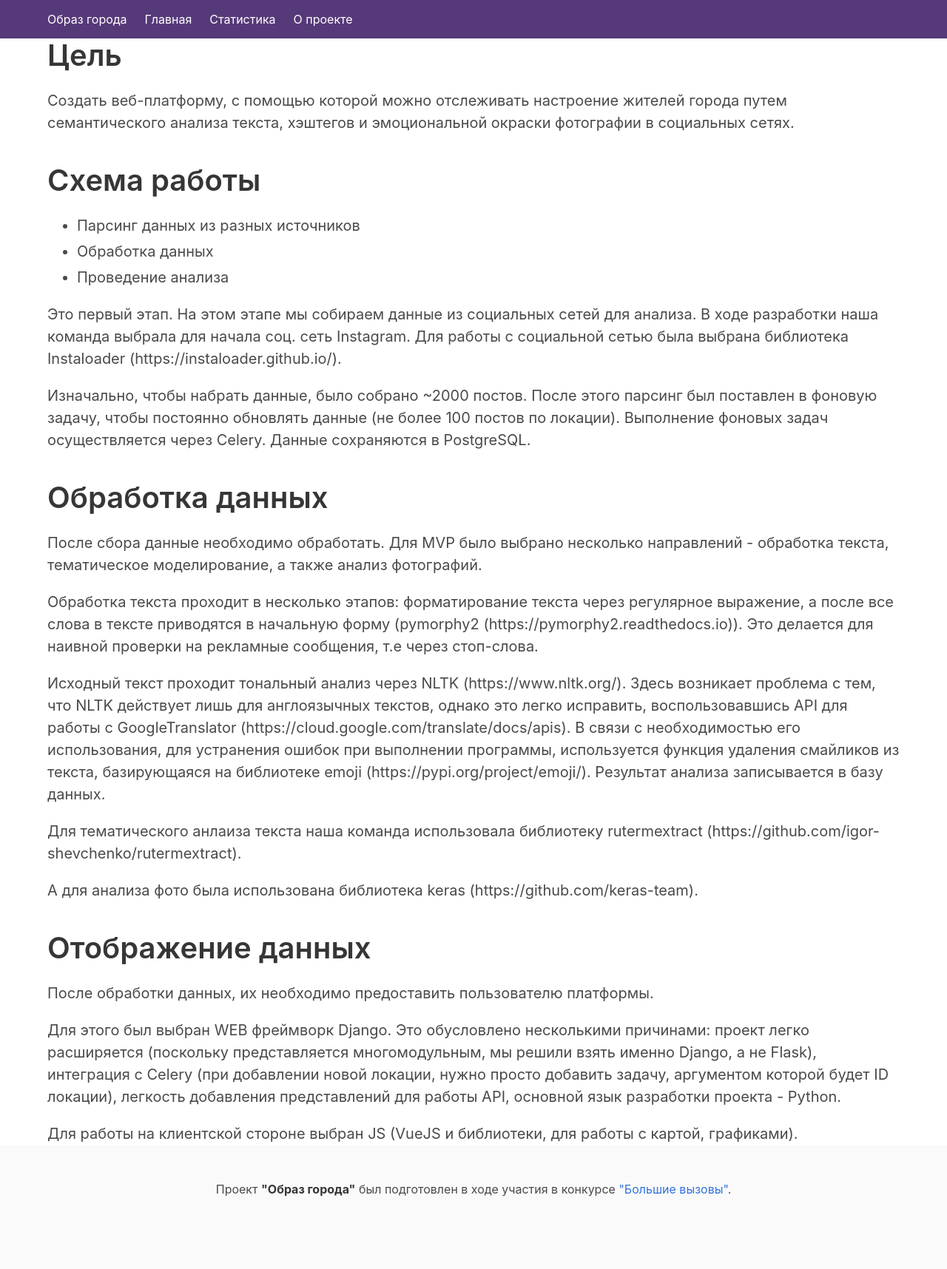
After one commit to CityISO/main, a Django app: template templates/about.html in a window 1280 px wide. The commit adds this page. Shown: the whole page at 74% size. Run offline with Django 3.2, Linux system fonts and the light colour scheme; the template is opened without the code that fills it, so the values that code supplies are empty; parts of the project's set-up code (start-up, migrations or seed data) failed here and were passed over.

Commit message:
+ about page

```diff
--- /dev/null
+++ b/templates/about.html
@@ -0,0 +1,60 @@
+{% extends 'base.html' %}
+
+{% block content %}
+     <div class="container">
+        <div class="content is-medium">
+            <h1 class="title">Цель</h1>
+
+            <p>Создать веб-платформу, с помощью которой можно отслеживать настроение жителей города путем семантического
+                анализа текста, хэштегов и эмоциональной окраски фотографии в социальных сетях.</p>
+
+
+            <h1 class="title is-spaced">Схема работы</h1>
+            <ul>
+                <li>Парсинг данных из разных источников</li>
+                <li>Обработка данных</li>
+                 <li>Проведение анализа</li>
+             </ul>
+
+
+             <p>Это первый этап. На этом этапе мы собираем данные из социальных сетей для анализа. В ходе разработки наша
+                 команда выбрала для начала соц. сеть Instagram. Для работы с социальной сетью была выбрана библиотека
+                 Instaloader (https://instaloader.github.io/). </p>
+
+             <p>Изначально, чтобы набрать данные, было собрано ~2000 постов. После этого парсинг был поставлен в фоновую
+                 задачу, чтобы постоянно обновлять данные (не более 100 постов по локации). Выполнение фоновых задач
+                 осуществляется через Celery. Данные сохраняются в PostgreSQL.</p>
+
+
+             <h1 class="title">Обработка данных</h1>
+             <p>После сбора данные необходимо обработать. Для MVP было выбрано несколько направлений - обработка текста,
+
+                 тематическое моделирование, а также анализ фотографий. </p>
+             <p>Обработка текста проходит в несколько этапов: форматирование текста через регулярное выражение, а после
+                 все слова в тексте приводятся в начальную форму (pymorphy2 (https://pymorphy2.readthedocs.io)). Это
+                 делается для наивной проверки на рекламные сообщения, т.е через стоп-слова.</p>
+
+             <p>Исходный текст проходит тональный анализ через NLTK (https://www.nltk.org/). Здесь возникает проблема с
+                 тем, что NLTK действует лишь для англоязычных текстов, однако это легко исправить, воспользовавшись API
+                 для работы с GoogleTranslator (https://cloud.google.com/translate/docs/apis). В связи с необходимостью
+                 его использования, для устранения ошибок при выполнении программы, используется функция удаления
+                 смайликов из текста, базирующаяся на библиотеке emoji (https://pypi.org/project/emoji/). Результат
+                 анализа записывается в базу данных.</p>
+
+             <p>Для тематического анлаиза текста наша команда использовала библиотеку rutermextract
+                 (https://github.com/igor-shevchenko/rutermextract).</p>
+
+             <p>А для анализа фото была использована библиотека keras (https://github.com/keras-team). </p>
+
+             <h1 class="title">Отображение данных</h1>
+             <p>После обработки данных, их необходимо предоставить пользователю платформы. </p>
+
+             <p>Для этого был выбран WEB фреймворк Django. Это обусловлено несколькими причинами: проект легко
+                 расширяется (поскольку представляется многомодульным, мы решили взять именно Django, а не Flask),
+                 интеграция с Celery (при добавлении новой локации, нужно просто добавить задачу, аргументом которой
+                 будет ID локации), легкость добавления представлений для работы API, основной язык разработки проекта -
+                 Python. </p>
+             <p>Для работы на клиентской стороне выбран JS (VueJS и библиотеки, для работы с картой, графиками).</p>
+         </div>
+    </div>
+{% endblock %}
--- a/templates/base.html
+++ b/templates/base.html
@@ -43,69 +43,16 @@
                     <a class="navbar-item" href="{% url 'cities:index' %}">
                         Статистика
                     </a>
+
+                    <a class="navbar-item" href="{% url 'about-page' %}">
+                        О проекте
+                    </a>
                 </div>
             </div>
         </div>
     </nav>
 
     {% block content %}
-
-    <!--<div class="container">-->
-        <!--<div class="content is-medium">-->
-            <!--<h1 class="title">Цель</h1>-->
-
-            <!--<p>Создать веб-платформу, с помощью которой можно отслеживать настроение жителей города путем семантического-->
-                <!--анализа текста, хэштегов и эмоциональной окраски фотографии в социальных сетях.</p>-->
-
-
-            <!--<h1 class="title is-spaced">Схема работы</h1>-->
-            <!--<ul>-->
-                <!--<li>Парсинг данных из разных источников</li>-->
-                <!--<li>Обработка данных</li>-->
-                <!--<li>Проведение анализа</li>-->
-            <!--</ul>-->
-
-
-            <!--<p>Это первый этап. На этом этапе мы собираем данные из социальных сетей для анализа. В ходе разработки наша-->
-                <!--команда выбрала для начала соц. сеть Instagram. Для работы с социальной сетью была выбрана библиотека-->
-                <!--Instaloader (https://instaloader.github.io/). </p>-->
-
-            <!--<p>Изначально, чтобы набрать данные, было собрано ~2000 постов. После этого парсинг был поставлен в фоновую-->
-                <!--задачу, чтобы постоянно обновлять данные (не более 100 постов по локации). Выполнение фоновых задач-->
-                <!--осуществляется через Celery. Данные сохраняются в PostgreSQL.</p>-->
-
-
-            <!--<h1 class="title">Обработка данных</h1>-->
-            <!--<p>После сбора данные необходимо обработать. Для MVP было выбрано несколько направлений - обработка текста,-->
-
-                <!--тематическое моделирование, а также анализ фотографий. </p>-->
-            <!--<p>Обработка текста проходит в несколько этапов: форматирование текста через регулярное выражение, а после-->
-                <!--все слова в тексте приводятся в начальную форму (pymorphy2 (https://pymorphy2.readthedocs.io)). Это-->
-                <!--делается для наивной проверки на рекламные сообщения, т.е через стоп-слова.</p>-->
-
-            <!--<p>Исходный текст проходит тональный анализ через NLTK (https://www.nltk.org/). Здесь возникает проблема с-->
-                <!--тем, что NLTK действует лишь для англоязычных текстов, однако это легко исправить, воспользовавшись API-->
-                <!--для работы с GoogleTranslator (https://cloud.google.com/translate/docs/apis). В связи с необходимостью-->
-                <!--его использования, для устранения ошибок при выполнении программы, используется функция удаления-->
-                <!--смайликов из текста, базирующаяся на библиотеке emoji (https://pypi.org/project/emoji/). Результат-->
-                <!--анализа записывается в базу данных.</p>-->
-
-            <!--<p>Для тематического анлаиза текста наша команда использовала библиотеку rutermextract-->
-                <!--(https://github.com/igor-shevchenko/rutermextract).</p>-->
-
-            <!--<p>А для анализа фото была использована библиотека keras (https://github.com/keras-team). </p>-->
-
-            <!--<h1 class="title">Отображение данных</h1>-->
-            <!--<p>После обработки данных, их необходимо предоставить пользователю платформы. </p>-->
-
-            <!--<p>Для этого был выбран WEB фреймворк Django. Это обусловлено несколькими причинами: проект легко-->
-                <!--расширяется (поскольку представляется многомодульным, мы решили взять именно Django, а не Flask),-->
-                <!--интеграция с Celery (при добавлении новой локации, нужно просто добавить задачу, аргументом которой-->
-                <!--будет ID локации), легкость добавления представлений для работы API, основной язык разработки проекта - -->
-                <!--Python. </p>-->
-            <!--<p>Для работы на клиентской стороне выбран JS (VueJS и библиотеки, для работы с картой, графиками).</p>-->
-        <!--</div>-->
-    <!--</div>-->
     {% endblock %}
 
     {% block footer %}
```
